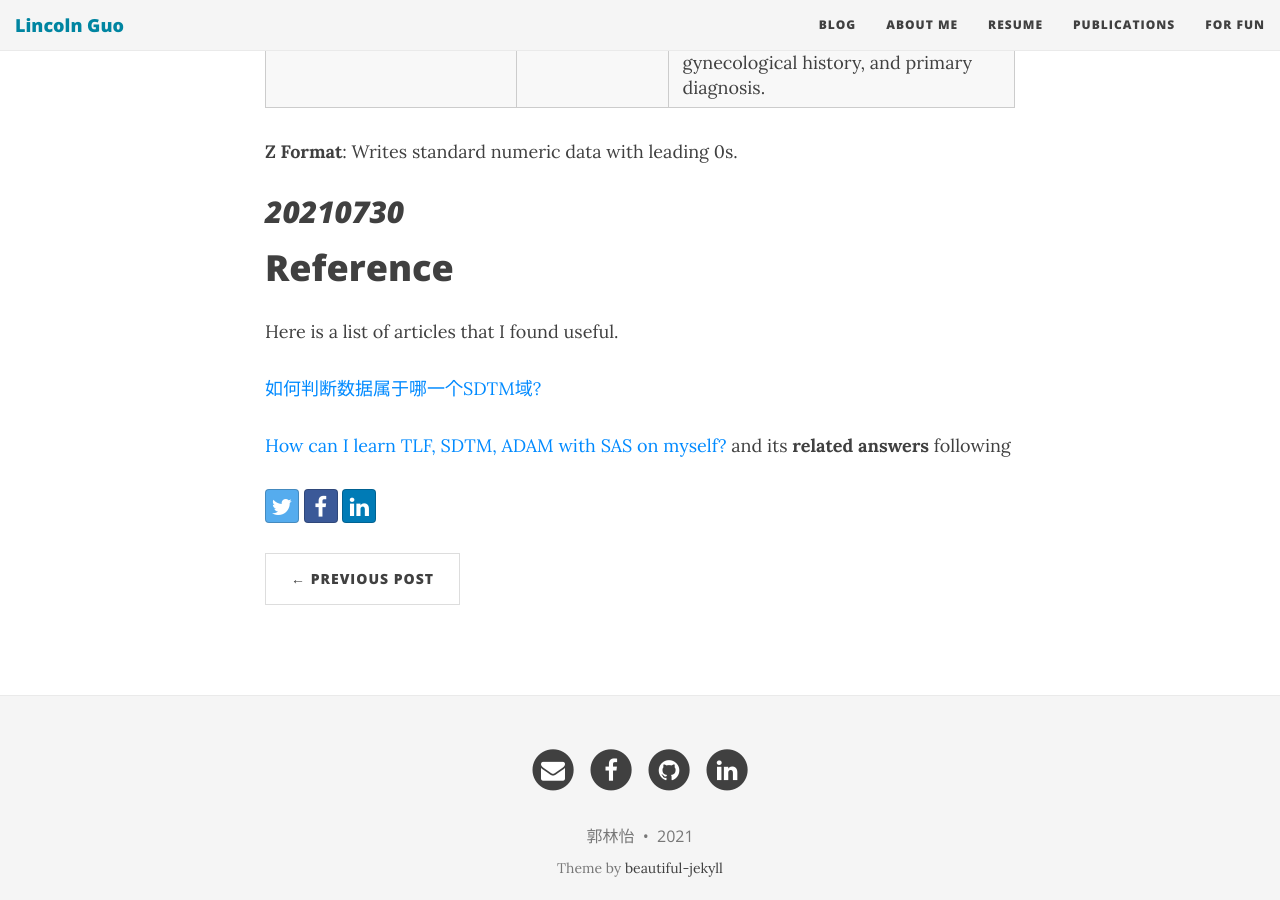
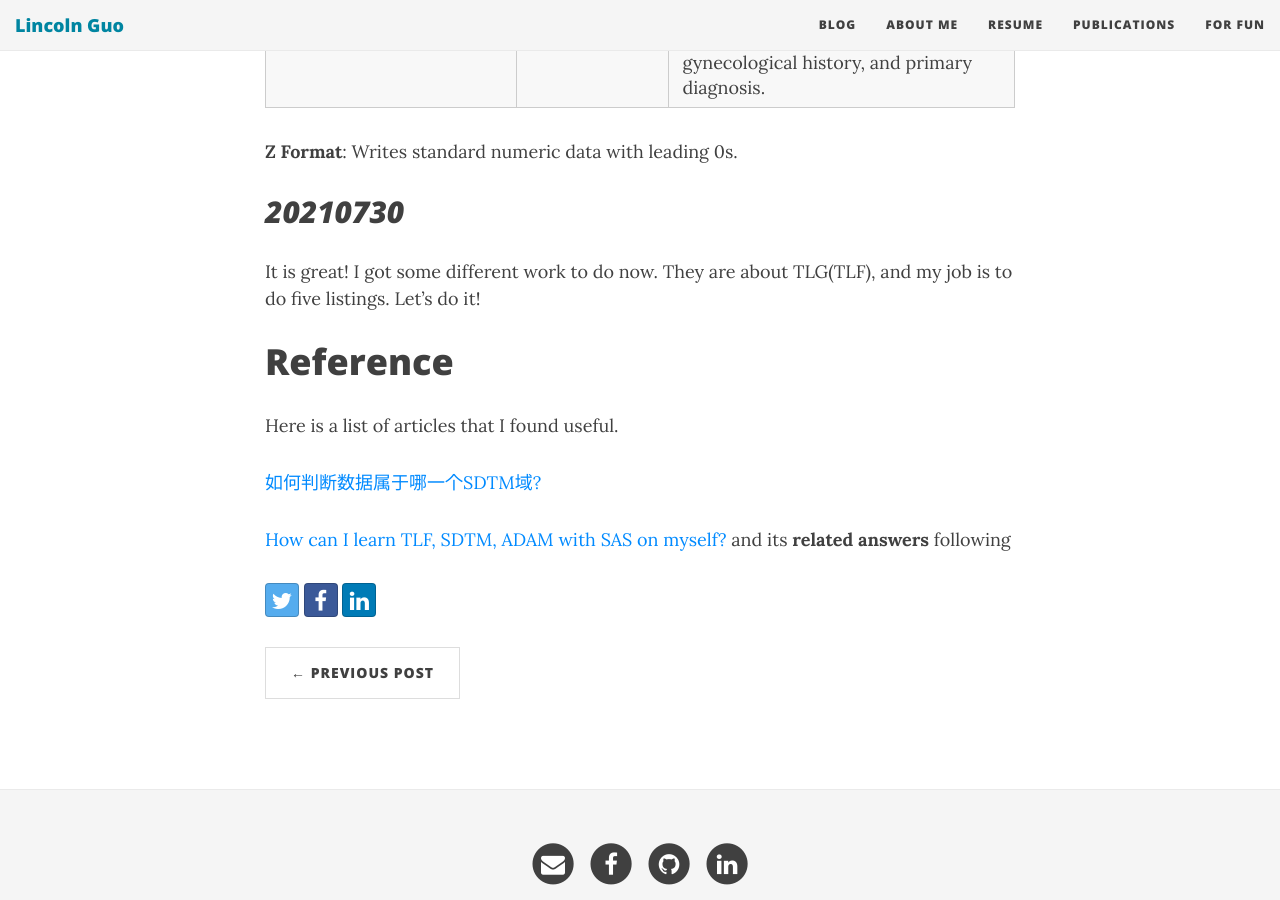
Before and after one commit to LinyiGuo96/LinyiGuo96.github.io, a Jekyll site: the page built from _posts/2021-06-16-SAS-Clinical-Trial-Study-Notes.md, in a window 1280 px wide and 900 px high, scrolled down 15664 px. Built offline with Jekyll 4.4.1, drawn with Linux system fonts in a browser that asks for light colours; nearby versions of some CDN libraries; comment, search, counter and statistics services are not loaded.

Commit message:
Update 2021-06-16-SAS-Clinical-Trial-Study-Notes.md

```diff
--- a/_posts/2021-06-16-SAS-Clinical-Trial-Study-Notes.md
+++ b/_posts/2021-06-16-SAS-Clinical-Trial-Study-Notes.md
@@ -451,6 +451,7 @@ administered a pharmaceutical product and which may not necessarily have a causa
 
 ## _20210730_
 
+It is great! I got some different work to do now. They are about TLG(TLF), and my job is to do five listings. Let's do it!
 
 # Reference
 
```
